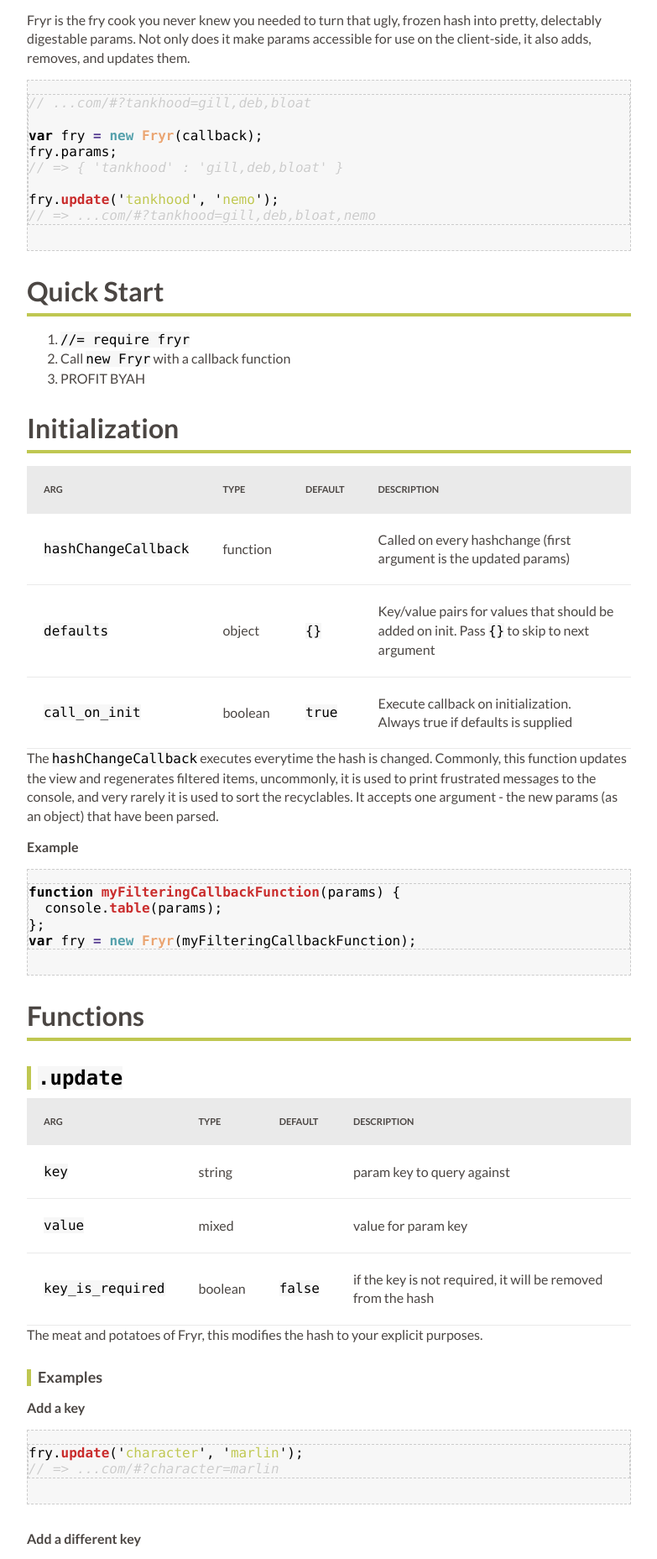
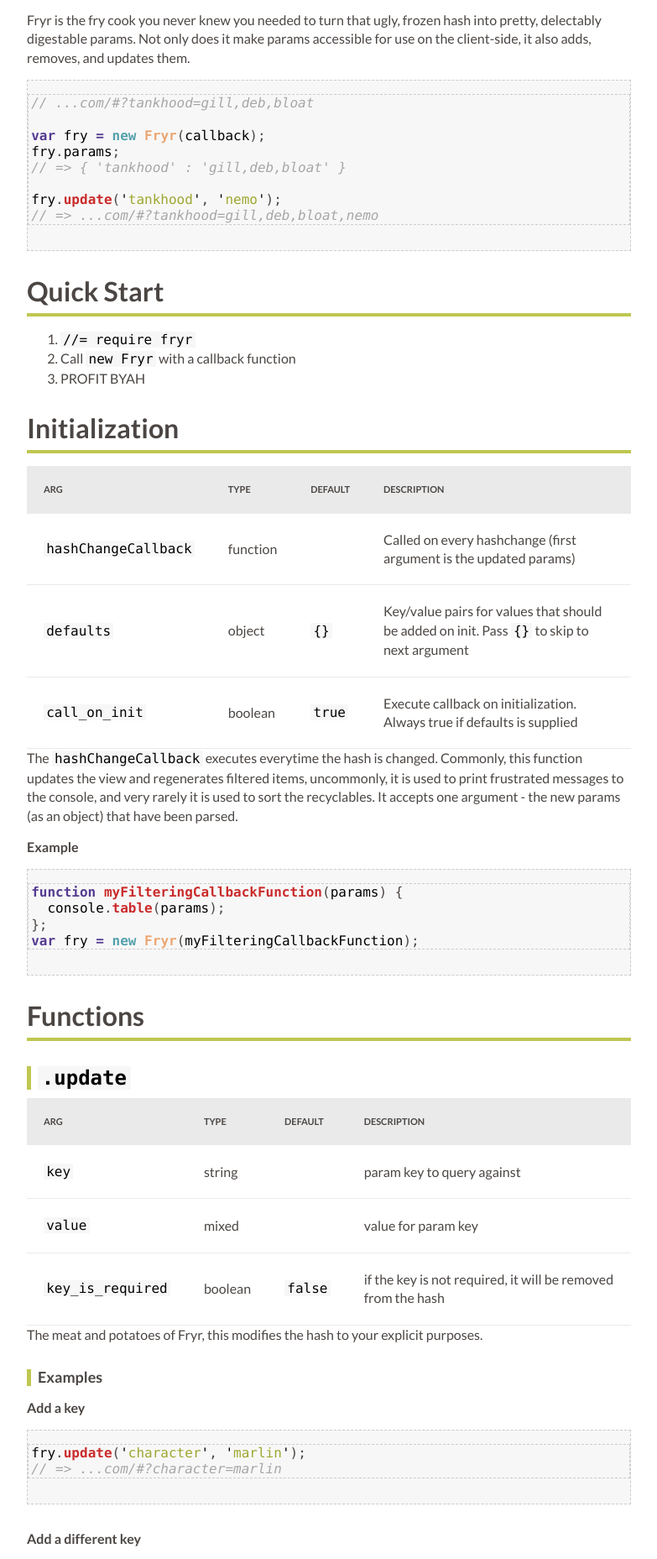
Before and after one commit to wearefine/fryr, a Jekyll site: the page built from index.md, in a window 1280 px wide. Shown: the part 320-2177 px from the top of the page at 84% size, without its empty margins (248-1031 px from the left). Built offline with Jekyll 4.4.1, drawn with Linux system fonts in a browser that asks for light colours; the repository's description, which GitHub fills in, is left out.

Commit message:
revised syntax coloring

```diff
--- a/_includes/header.html
+++ b/_includes/header.html
@@ -13,5 +13,5 @@
     </div>
   </div>
 
-  <a href="https://github.com/{{ site.github_username }}/{{ site.github_repo }}"><img style="position: absolute; top: 0; right: 0; border: 0;" src="https://camo.githubusercontent.com/52760788cde945287fbb584134c4cbc2bc36f904/68747470733a2f2f73332e616d617a6f6e6177732e636f6d2f6769746875622f726962626f6e732f666f726b6d655f72696768745f77686974655f6666666666662e706e67" alt="Fork me on GitHub" data-canonical-src="https://s3.amazonaws.com/github/ribbons/forkme_right_white_ffffff.png"></a>
+  <a href="{{ site.github.repository_url }}"><img style="position: absolute; top: 0; right: 0; border: 0;" src="https://camo.githubusercontent.com/52760788cde945287fbb584134c4cbc2bc36f904/68747470733a2f2f73332e616d617a6f6e6177732e636f6d2f6769746875622f726962626f6e732f666f726b6d655f72696768745f77686974655f6666666666662e706e67" alt="Fork me on GitHub" data-canonical-src="https://s3.amazonaws.com/github/ribbons/forkme_right_white_ffffff.png"></a>
 </header>
--- a/_sass/_syntax-highlighting.scss
+++ b/_sass/_syntax-highlighting.scss
@@ -23,7 +23,7 @@
   .gu    { color: $c-gray; } // Generic.Subheading
   .gt    { color: $c-gray; } // Generic.Traceback
   .kc    { font-weight: bold } // Keyword.Constant
-  .kd    { font-weight: bold } // Keyword.Declaration
+  .kd    { color: $c-code-variable; font-weight: bold } // Keyword.Declaration
   .kp    { font-weight: bold } // Keyword.Pseudo
   .kr    { font-weight: bold } // Keyword.Reserved
   .kt    { color: $c-code-regex; font-weight: bold } // Keyword.Type
@@ -61,4 +61,5 @@
   .vg    { color: $c-code-keyword; } // Name.Variable.Global
   .vi    { color: $c-code-keyword; } // Name.Variable.Instance
   .il    { color: $c-code-integer; } // Literal.Number.Integer.Long
+  .p     { color: $c-code-punctuation; } // Punctuation
 }
--- a/_sass/blocks/_code.scss
+++ b/_sass/blocks/_code.scss
@@ -11,11 +11,13 @@
   word-wrap: break-word;
   tab-size: 4;
   hyphens: none;
+
 }
 
 :not(pre) > code,
 pre {
   background: $c-code-bg;
+  padding: 0 0.2em;
 }
 
 .highlight {
--- a/_sass/globals/imports/_variables.scss
+++ b/_sass/globals/imports/_variables.scss
@@ -29,11 +29,11 @@
 $c-purple: #553b90;
 $c-orange: #eaa572;
 
-$c-code-comment: $c-code-border;
+$c-code-comment: #A5A5A5;
 $c-code-punctuation: $c-gray;
 $c-code-property: $c-red;
 $c-code-integer: $c-orange;
-$c-code-string: $c-green;
+$c-code-string: #9DA52F;
 $c-code-variable: $c-purple;
 $c-code-keyword: $c-blue;
 $c-code-regex: $c-orange;
```
